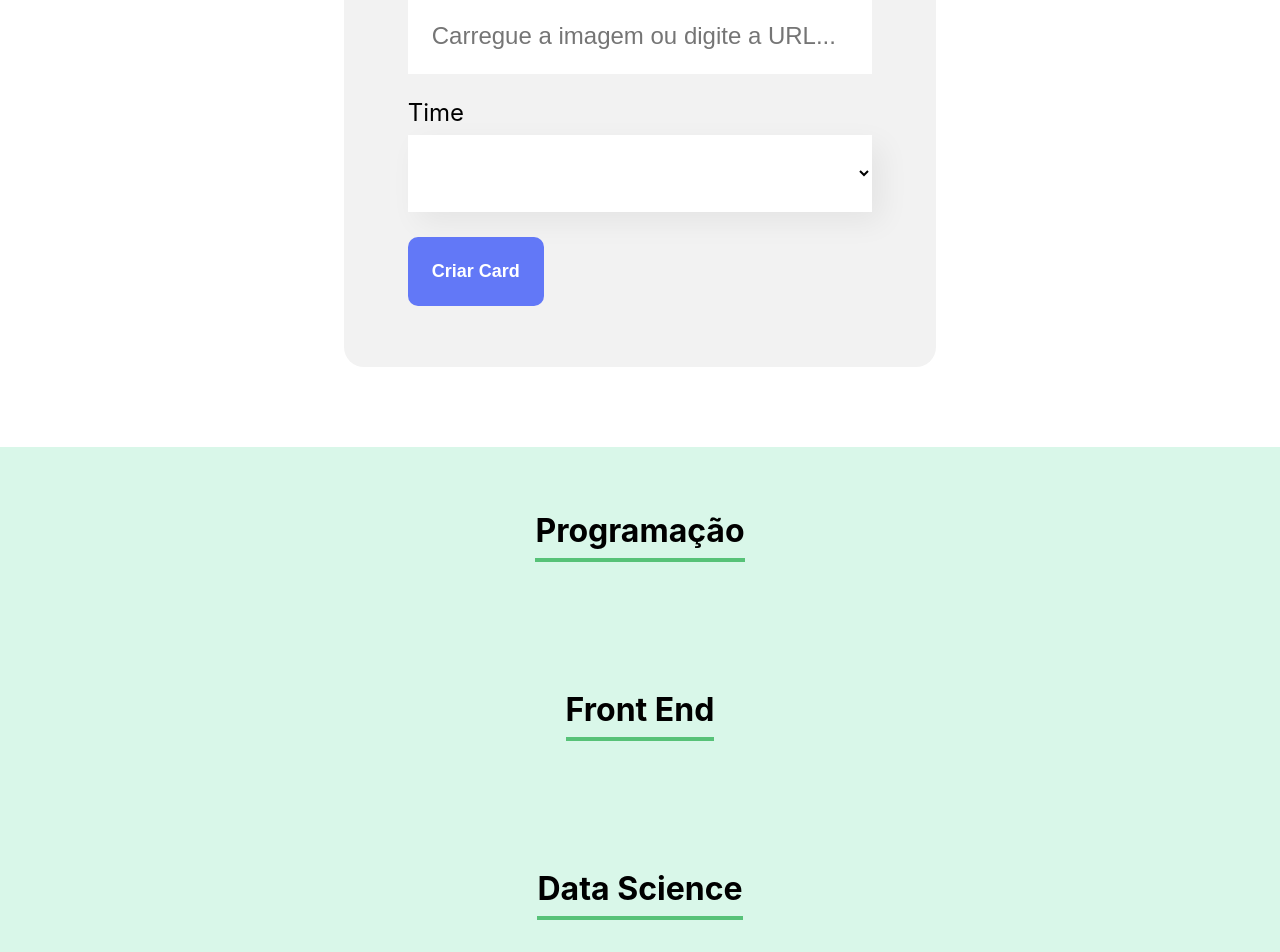
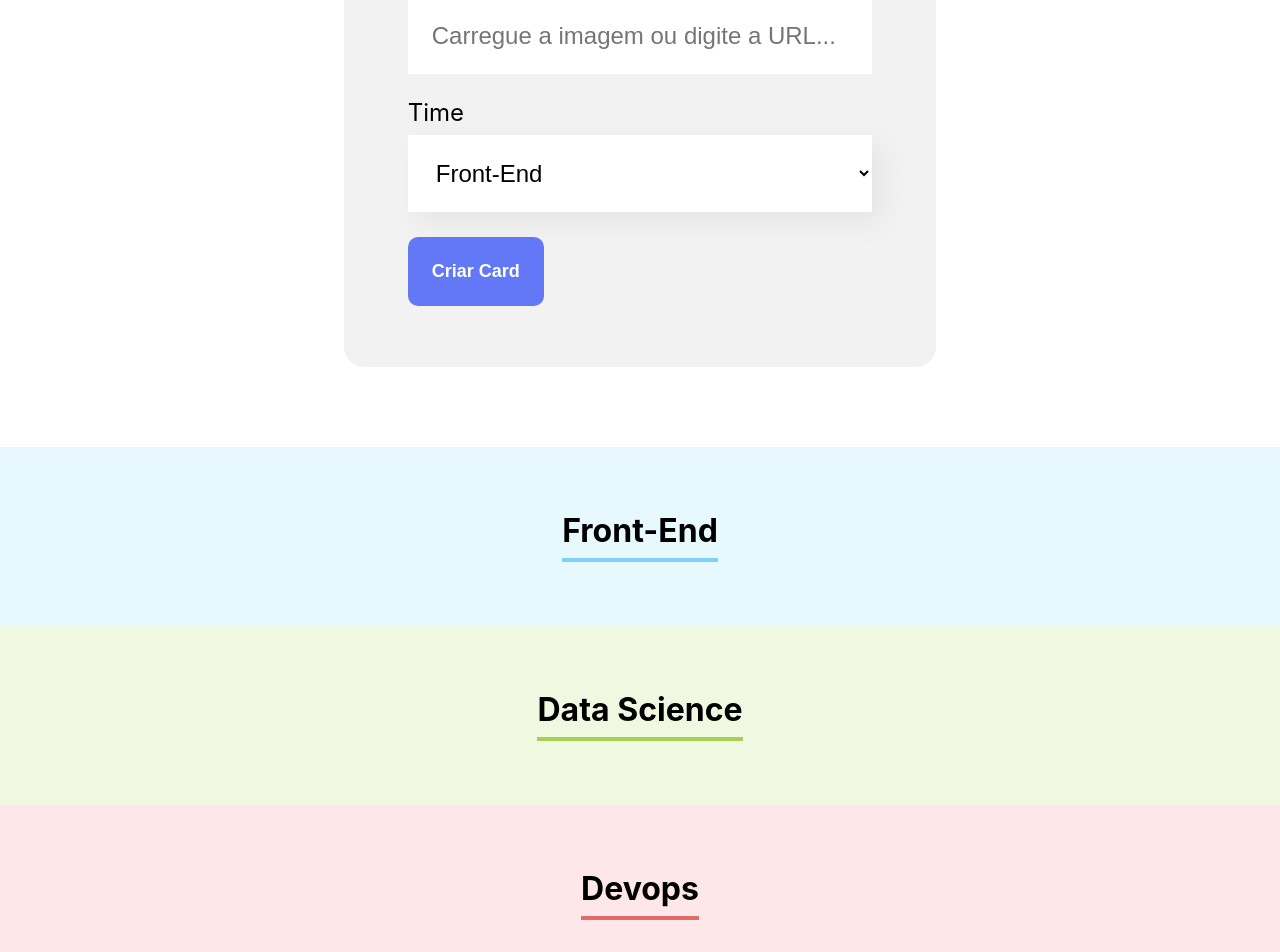
Before and after one commit to Mgmartinho/organo, a React (Create React App) app: page / in a window 1280 px wide. Shown: the part 1000-1952 px from the top of the page. Built offline with nearby package versions, Linux system fonts and the light colour scheme.

Commit message:
colaboradores e times

```diff
--- a/src/App.js
+++ b/src/App.js
@@ -5,21 +5,65 @@ import Time from './componentes/Time';
 
 function App() {
 
-  const [colaboradores,setColaboradores] = useState([]);
+  const times = [
+  {
+    nome: 'Front-End',
+    corPrimaria: '#82CFFA',
+    corSecundaria: '#E8F8FF',
+},
+{
+    nome: 'Data Science',
+    corPrimaria: '#A6D157',
+    corSecundaria: '#F0F8E2',
+},
+{
+    nome: 'Devops',
+    corPrimaria: '#E06B69',
+    corSecundaria: '#FDE7E8',
+},
+{
+    nome: 'UX e Design',
+    corPrimaria: '#D86EBF',
+    corSecundaria: '#FAE5F5',
+},
+{
+    nome: 'Mobile',
+    corPrimaria: '#FEBA05',
+    corSecundaria: '#FFF5D9',
+},
+{
+    nome: 'Inovação e Gestão',
+    corPrimaria: '#FF8A29',
+    corSecundaria: '#FFEEDF',
+}
+
+  ]
+
+
+  const [colaboradores, setColaboradores] = useState([]);
 
   const novoColaboradorAdicionado = (colaborador) => {
     console.log("novo colaborador: ", colaborador)
     setColaboradores([...colaboradores, colaborador])
   }
 
+
+
   return (
     <div className="App">
       <Banner />
-     <BodyFormulario colaboradorCadastrado={colaborador => novoColaboradorAdicionado(colaborador)} />
-      <Time nome="Programação"/>
-      <Time nome="Front End"/>
-      <Time nome="Data Science"/>
-      <Time nome="DevOps"/>
+      <BodyFormulario times={times.map(nomeDoTime => nomeDoTime.nome)} colaboradorCadastrado={colaborador => novoColaboradorAdicionado(colaborador)} />
+
+      {times.map(time =>
+        <Time
+          key={time.nome}
+          nome={time.nome}
+          corPrimaria={time.corPrimaria}
+          corSecundaria={time.corSecundaria}
+          colaboradores={colaboradores.filter(colaborador => colaborador.time === time.nome)}
+        />
+      )}
+
     </div>
   );
 }
--- a/src/componentes/BodyForms/index.js
+++ b/src/componentes/BodyForms/index.js
@@ -6,15 +6,7 @@ import { useState } from "react";
 
 const BodyFormulario = (props) => {
 
-    const times = [
-        '',
-        'Programação',
-        'Front-End',
-        'Data-Scienc',
-        'Devops',
-        'UX Design',
-        'Mobile',
-    ];
+
 
     const salvar = (e) => {
         e.preventDefault()
@@ -60,7 +52,7 @@ const BodyFormulario = (props) => {
                 <ListaSuspensa
                     obrigatorio={true}
                     label="Time"
-                    itens={times}
+                    itens={props.times}
                     valor={time}
                     alterado={valor => setTime(valor)}
                 />
--- /dev/null
+++ b/src/componentes/Colaborador/Colaborador.css
@@ -0,0 +1,37 @@
+.colaborador {
+    width: 280px;
+}
+
+.colaborador .cabecalho {
+    background-color:  #F0F0F0;
+    border-radius: 10px 10px 0px 0px;
+}
+.colaborador img {
+    width: 100px;
+    border-radius: 50%;
+    position: relative;
+    bottom: -50px;
+}
+
+.colaborador .rodape {
+    background: #FFFFFF;
+    box-shadow: 5px 5px 15px rgba(0, 0, 0, 0.08);
+    border-radius: 0px 0px 10px 10px;
+    padding-top: 90px;
+    padding-bottom: 40px;
+}
+
+.colaborador .rodape h4 {
+    color: #6278F7;
+    font-size: 18px;
+    line-height: 22px;
+    font-weight: bold;
+    margin-bottom: 8px;
+}
+
+.colaborador .rodape h5 {
+    font-size: 18px;
+    line-height: 22px;
+    color: #212121;
+    padding: 0 16px;
+}
--- /dev/null
+++ b/src/componentes/Colaborador/index.js
@@ -0,0 +1,20 @@
+import "./Colaborador.css"
+
+
+
+const Colaborador = ({nome, imagem, cargo}) => {
+
+    return (
+        <div className="colaborador">
+            <div className="cabecalho">
+                <img src={imagem} alt={nome} />
+            </div>
+            <div className="rodape">
+                <h4>{nome}</h4>
+                <h5>{cargo}</h5>
+            </div>
+        </div>
+    )
+}
+
+export default Colaborador;
--- a/src/componentes/Time/Time.css
+++ b/src/componentes/Time/Time.css
@@ -1,16 +1,21 @@
 .time {
     text-align: center;
     padding: 32px;
-    background-color: #d9f7e9;
 
-    box-sizing: border-box;
 
 }
 
 .time h3 {
     font-size: 32px;
-    border-bottom: 4px solid #57c278;
+    border-bottom: 4px solid ;
     display: inline-block;
     padding-bottom: 8px;
 
 }
+
+.time .colaboradoes {
+    display: flex;
+    justify-content: space-around;
+    margin-top: 32px;
+    flex-wrap: wrap;
+}
--- a/src/componentes/Time/index.js
+++ b/src/componentes/Time/index.js
@@ -1,9 +1,25 @@
+import Colaborador from "../Colaborador";
 import "./Time.css"
 
 const Time = (props) => {
-    return(
-        <section className="time">
-            <h3>{props.nome}</h3>
+
+    const corSec = { backgroundColor: props.corSecundaria }
+
+    return (
+        <section className="time" style={corSec}>
+            <h3 style={{ borderColor: props.corPrimaria }}>{props.nome}</h3>
+            <div className="colaboradores">
+                {props.colaboradores.map(colaborador =>
+                    <Colaborador
+                        key={colaborador.nome}
+                        nome={colaborador.nome}
+                        cargo={colaborador.cargo}
+                        imagem={colaborador.imagem}
+                    />
+
+                )}
+            </div>
+
         </section>
     )
 }
```
